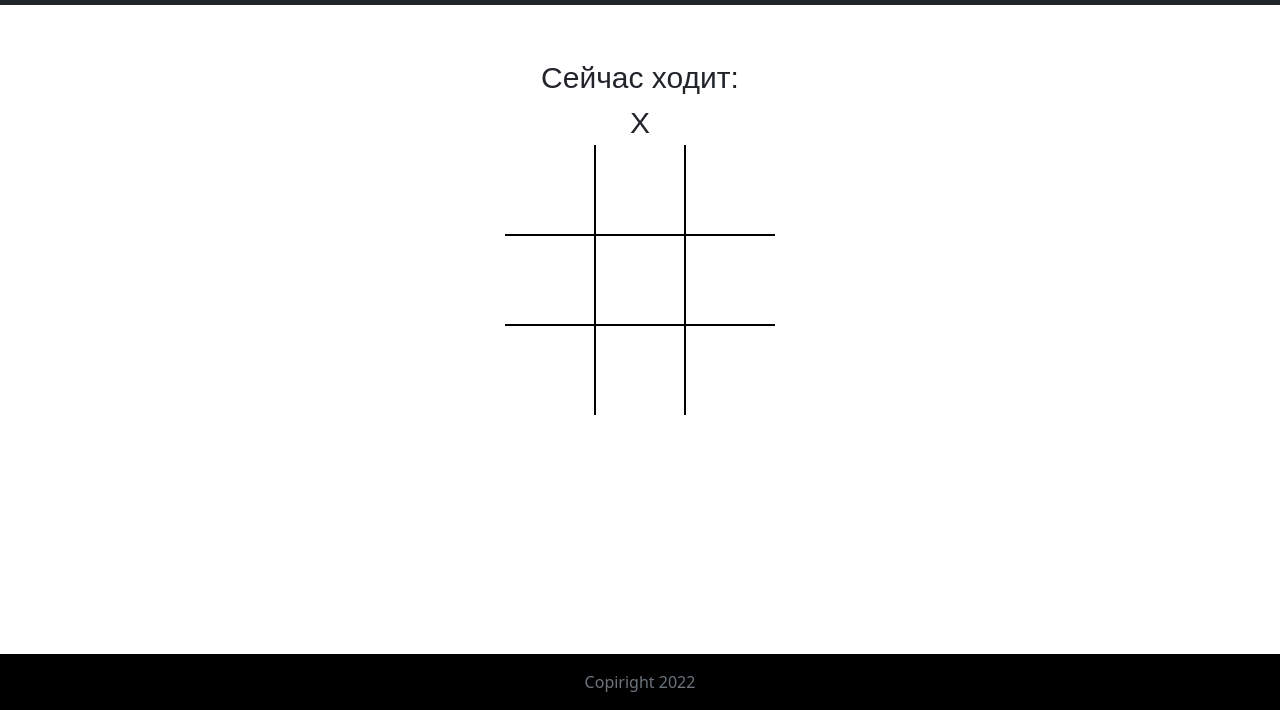
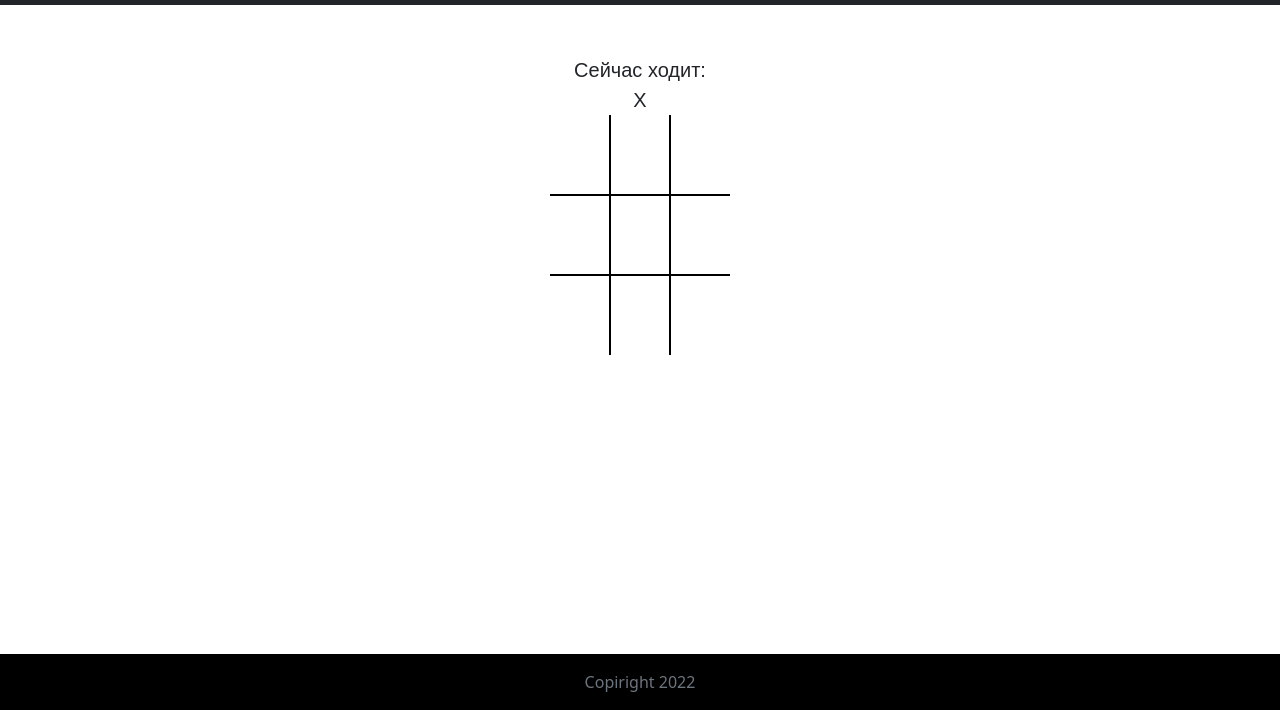
Before and after one commit to BestGameTop1/TicTacToe, a plain HTML site: page index.html in a window 1280 px wide. Shown: the part 90-800 px from the top of the page. Drawn offline with Linux system fonts and the light colour scheme.

Commit message:
fixed some css

```diff
--- a/css/style.css
+++ b/css/style.css
@@ -1,5 +1,5 @@
 .content {
-  width: 270px;
+  width: 180px;
   overflow: hidden;
   margin: 50px auto 0 auto;
 }
@@ -7,17 +7,16 @@
   display: block;
   text-align: center;
   font-family: sans-serif;
-  font-size: 30px;
+  font-size: 20px;
 }
 .cell {
   float: left;
-  width: 90px;
-  height: 90px;
+  width: 60px;
+  height: 80px;
   border: 1px solid #000;
   transition: all 0.25s ease-in-out;
-  font-size: 85px;
+  font-size: 50px;
   text-align: center;
-  line-height: 80px;
   cursor: pointer;
 }
 .content .cell:hover {
@@ -46,8 +45,13 @@
   color: #fff;
   text-align: center;
 }
-@media(max-width: 310px){
-    .fav-ico{
-        display: none;
-    }
+@media (max-width: 310px) {
+  .fav-ico {
+    display: none;
+  }
 }
+@media (max-width: 270px) {
+  .stat {
+    margin: 0 auto;
+  }
+}
```
